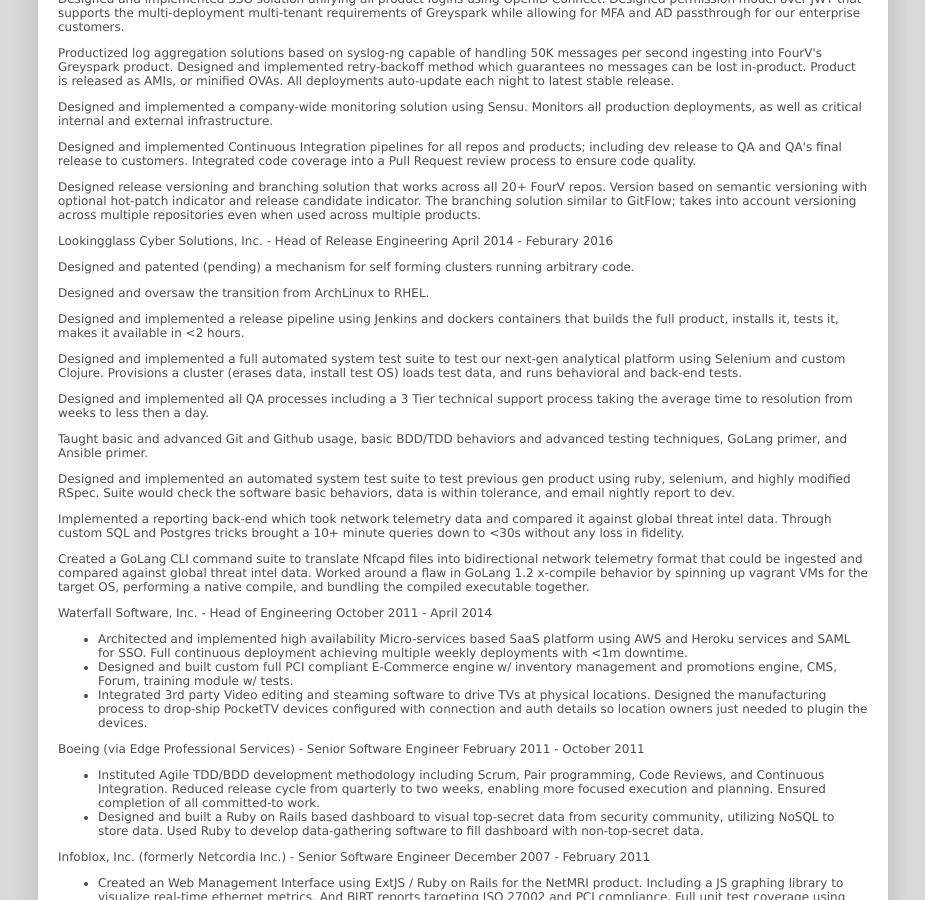
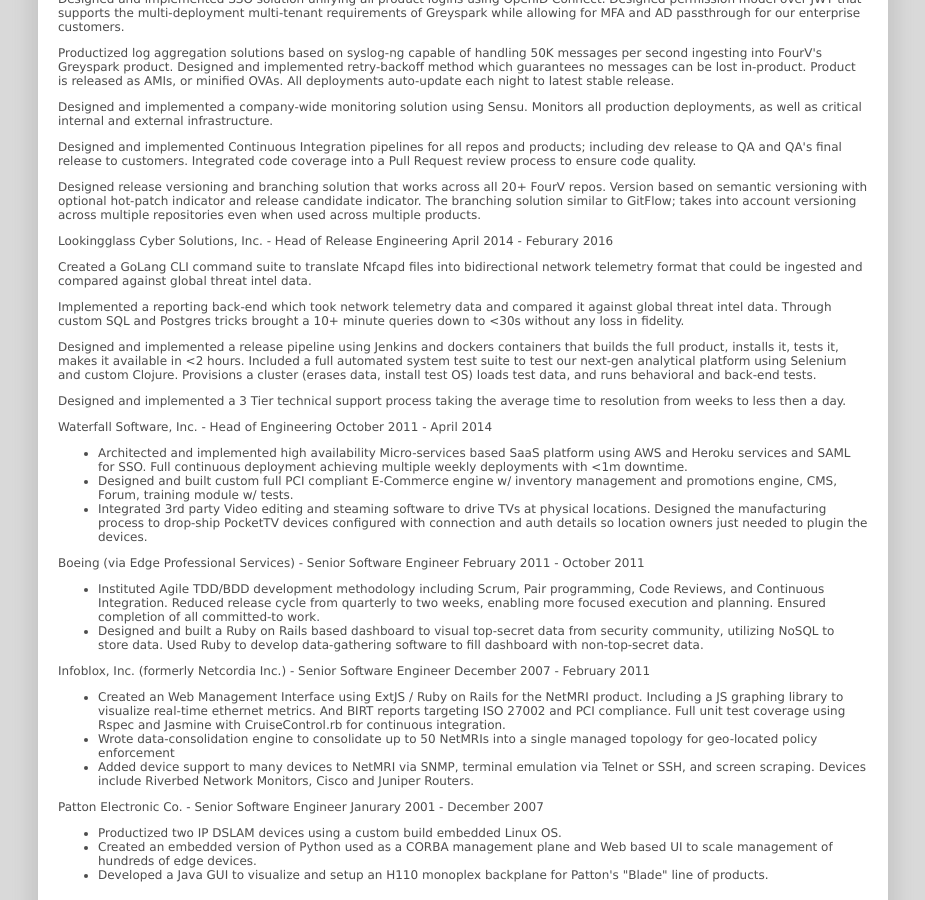
Before and after one commit to srvullupala/Resume, a Jekyll site: the page built from index.html, in a window 1280 px wide and 900 px high, scrolled down 1414 px. Shown: the whole window, without its empty margins (177-1102 px from the left). Built offline with Jekyll 4.4.1, drawn with Linux system fonts in a browser that asks for light colours; Markdown is read by kramdown in place of the engine named in the settings.

Commit message:
Redid lookingglass.

```diff
--- a/_includes/work_lookingglass.html
+++ b/_includes/work_lookingglass.html
@@ -1,45 +1,19 @@
-<div class="company-header">
+<div class="company-header break-here">
   <span class="company">Lookingglass Cyber Solutions, Inc.</span>
   -
   <span class="position">Head of Release Engineering</span>
   <span class="date">April 2014 - Feburary 2016</span>
 </div>
 
-<p>Designed and patented (pending) a mechanism for self forming
-  clusters running arbitrary code.</p>
-
-<p>Designed and oversaw the transition from ArchLinux to RHEL.</p>
-
-<p>Designed and implemented a release pipeline using Jenkins and
-  dockers containers that builds the full product, installs it, tests
-  it, makes it available in &lt;2 hours.</p>
-
-<p>Designed and implemented a full automated system test suite to test
-  our next-gen analytical platform using Selenium and custom Clojure.
-  Provisions a cluster (erases data, install test OS) loads test data,
-  and runs behavioral and back-end tests.</p>
-
-<p>Designed and implemented all QA processes including a 3 Tier
-  technical support process taking the average time to resolution
-  from weeks to less then a day.</p>
-
-<p>Taught basic and advanced Git and Github usage, basic
-  BDD/TDD behaviors and advanced testing techniques, GoLang
-  primer, and Ansible primer.</p>
-
-<p>Designed and implemented an automated system test suite to test
-  previous gen product using ruby, selenium, and highly modified RSpec.
-  Suite would check the software basic behaviors, data is within
-  tolerance, and email nightly report to dev.</p>
+<p>Created a GoLang CLI command suite to translate Nfcapd files into
+  bidirectional network telemetry format that could be ingested and
+  compared against global threat intel data.</p>
 
 <p>Implemented a reporting back-end which took network telemetry data
   and compared it against global threat intel data.  Through custom
   SQL and Postgres tricks brought a 10+ minute queries down to
   &lt;30s without any loss in fidelity.</p>
 
-<p>Created a GoLang CLI command suite to translate Nfcapd files into
-  bidirectional network telemetry format that could be ingested and
-  compared against global threat intel data.  Worked around a flaw in
-  GoLang 1.2 x-compile behavior by spinning up vagrant VMs for the
-  target OS, performing a native compile, and bundling the compiled
-  executable together.</p>
+<p>Designed and implemented a release pipeline using Jenkins and dockers containers that builds the full product, installs it, tests it, makes it available in &lt;2 hours.  Included a full automated system test suite to test our next-gen analytical platform using Selenium and custom Clojure.  Provisions a cluster (erases data, install test OS) loads test data, and runs behavioral and back-end tests.</p>
+
+<p>Designed and implemented a 3 Tier technical support process taking the average time to resolution from weeks to less then a day.</p>
```
